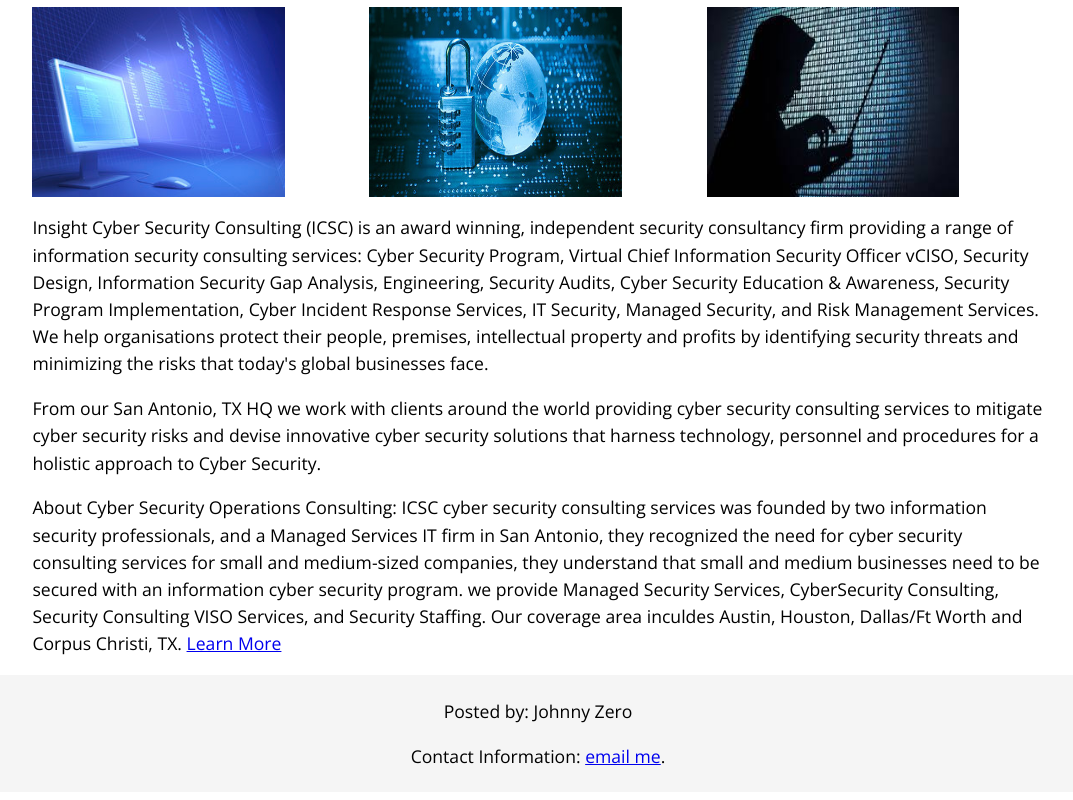
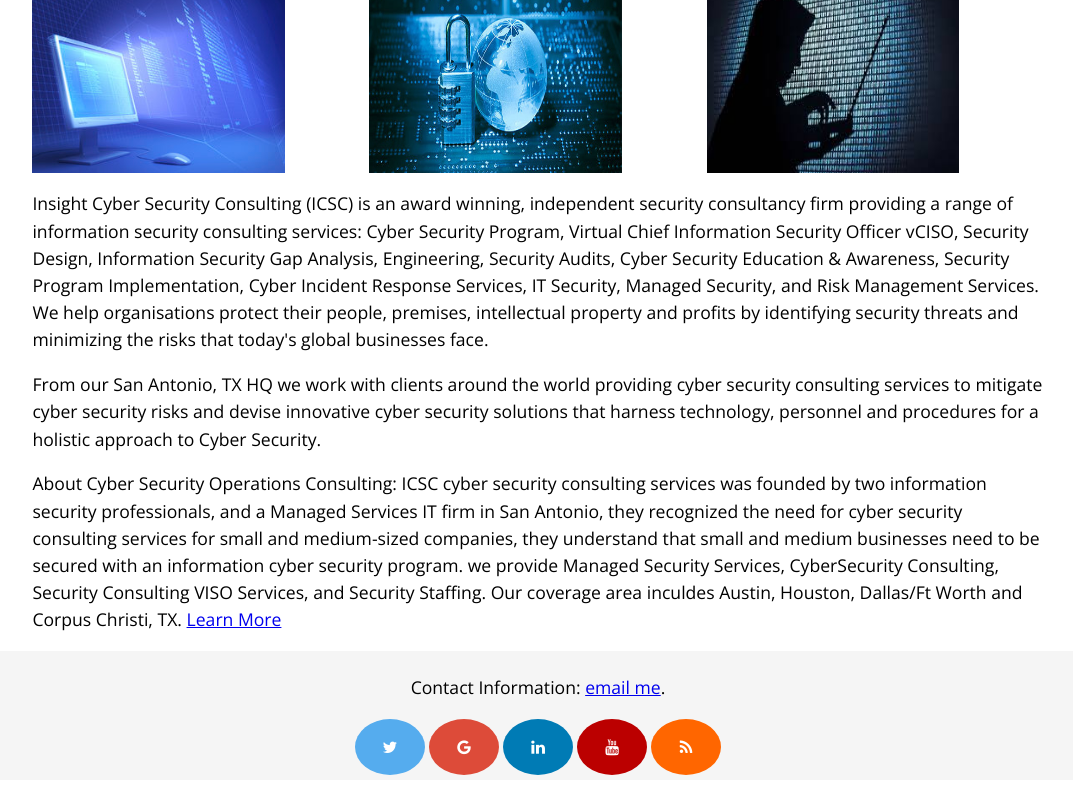
Before and after one commit to jzero1/checkpoint1, a plain HTML site: page index.html in a window 1280 px wide. Shown: the part 1063-1863 px from the top of the page, without its empty margins (102-1175 px from the left). Drawn offline with nearby package versions, Linux system fonts and the light colour scheme; a script that the page names is missing; a web font is replaced by a local one.

Commit message:
Add social media links and fixed nav menue

```diff
--- a/css/style.css
+++ b/css/style.css
@@ -1,14 +1,12 @@
 
-nav .menu ul {
-  list-style-type: none;
+/* Navigation Menu for webpage  */
+nav .menu {
+  overflow: hidden;
+  background-color: white;
   text-align: center;
-  margin: 0;
-  padding: 0;
-  overflow: hidden;
-  background-color: whitesmoke;
-}
-nav .menu {
-  float: center;
+  position: center;
+  top: 0;
+  width: 100%;
 }
 
 nav .menu a {
@@ -23,12 +21,14 @@ nav .menu a:hover {
   background-color: whitesmoke;
 }
 
-
+/* Section contains most the text for style and format  */
 body {
     background: white;
+
   }
   .video-container {
     position: relative;
+
   }
   video {
     height: auto;
@@ -91,6 +91,7 @@ body {
     height: 100%;
   }
 
+  /* Text overlay for pics  */
   .overlay {
     position: absolute;
     top: 0;
@@ -104,10 +105,12 @@ body {
     background-color: rgb(222, 229, 231);
   }
 
+  /* Overlay for pics  */
   .virtual:hover .overlay {
     opacity: 1;
   }
 
+  /* format Text over pics  */
   .text {
     color: white;
     font-size: 20px;
@@ -127,3 +130,47 @@ body {
   margin-top: 5px;
   color: black;
   }
+  /* Style all font awesome icons */
+  .fa {
+    padding: 20px;
+    font-size: 20px;
+    width: 30px;
+    text-align: center;
+    text-decoration: none;
+    border-radius: 50%;
+}
+
+/* Add a hover effect if you want */
+.fa:hover {
+  opacity: 0.7;
+}
+
+/* Set a specific color for each brand */
+
+/* Twitter */
+.fa-twitter {
+  background: #55ACEE;
+  color: white;
+}
+
+/* Google */
+.fa-google {
+  background: #dd4b39;
+  color: white;
+}
+
+/* Linkedin */
+.fa-linkedin {
+  background: #007bb5;
+  color: white;
+}
+/* youtube */
+.fa-youtube {
+  background: #bb0000;
+  color: white;
+}
+/* rss */
+.fa-rss {
+  background: #ff6600;
+  color: white;
+}
--- a/index.html
+++ b/index.html
@@ -10,17 +10,22 @@
 </head>
 
 <nav>
+<!-- Load font awesome fonts -->
 <link href='https://fonts.googleapis.com/css?family=Nobile:700,400' rel='stylesheet' type='text/css'>
 <link href='https://fonts.googleapis.com/css?family=Gafata|Open+Sans:300' rel='stylesheet' type='text/css'>
-    <ul class="menu">
+<!-- Load font awesome icons -->
+<link rel="stylesheet" href="https://cdnjs.cloudflare.com/ajax/libs/font-awesome/4.7.0/css/font-awesome.min.css">
+
+    <div class="menu">
         <a href="#home">HOME</a>
         <a href="#service">SERVICES</a>
         <a href="#secutityprogram">SECURITY PROGRAM</a>
         <a href="#consulting">CONSULTING</a>
         <a href="#contactus">CONTACT US</a>
         <a href="#about">ABOUT</a>
-      </ul>
+        </div>
 </nav>
+
 <body>
 
     <div class="video-container">
@@ -30,12 +35,12 @@
 	   </video>
      <div class="overlay-desc">
         <article>
-            <p class="videotext"><strong>CyberSecOP a Information and cyber security consulting services - Governance, Risk, and Compliance Security Consulting Firm, Managed Security Services designed to create and adapt security strategy, addressing organization threats, risks, business objectives and risks to the security strategy.</strong></p>
+            <p class="videotext"><strong>Insight CyberSec a Information and cyber security consulting services - Governance, Risk, and Compliance Security Consulting Firm, Managed Security Services designed to create and adapt security strategy, addressing organization threats, risks, business objectives and risks to the security strategy.</strong></p>
         </article>
      </div>
     </div>
 
-    <main class="content777">
+    <main>
         <article class="art1syle" >
             <h1>Cyber Security Consulting Services</h1>
             <p>Moving cyber security in the right direction with comprehensive managed security consulting services</p>
@@ -94,11 +99,18 @@
         <article>
             <p>About Cyber Security Operations Consulting:  ICSC cyber security consulting services was founded by two information security professionals, and a Managed Services IT firm in San Antonio, they recognized the need for cyber security consulting services for small and medium-sized companies, they understand that small and medium businesses need to be secured with an information cyber security program. we provide Managed Security Services, CyberSecurity Consulting, Security Consulting VISO Services, and Security Staffing. Our coverage area inculdes Austin, Houston, Dallas/Ft Worth and Corpus Christi, TX. <a href="#Learn More">Learn More</a></p>
         </article>
+
         </main>
 
 </body>
 <div class=footer>
-    <p>Posted by: Johnny Zero</p>
+    <link rel="stylesheet" href="https://cdnjs.cloudflare.com/ajax/libs/font-awesome/4.7.0/css/font-awesome.min.css">
     <p>Contact Information: <a href="mailto:johnny.alvarado.1@outlook.com">email me</a>.</p>
+    <a href="#twitter" class="fa fa-twitter"></a>
+    <a href="#google"><i class="fa fa-google"></i></a>
+    <a href="#linkedin"><i class="fa fa-linkedin"></i></a>
+    <a href="#youtube"><i class="fa fa-youtube"></i></a>
+    <a href="#rss" class="fa fa-rss"></a>
+
     </div>
 </html>
```
